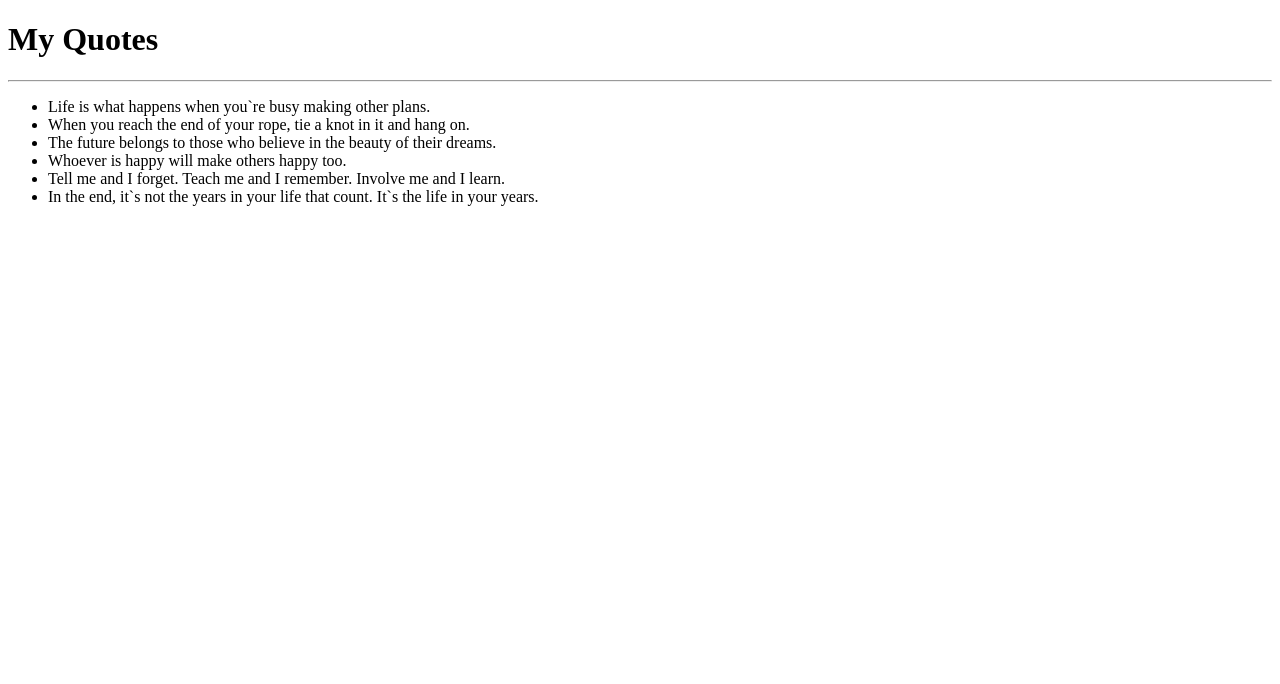
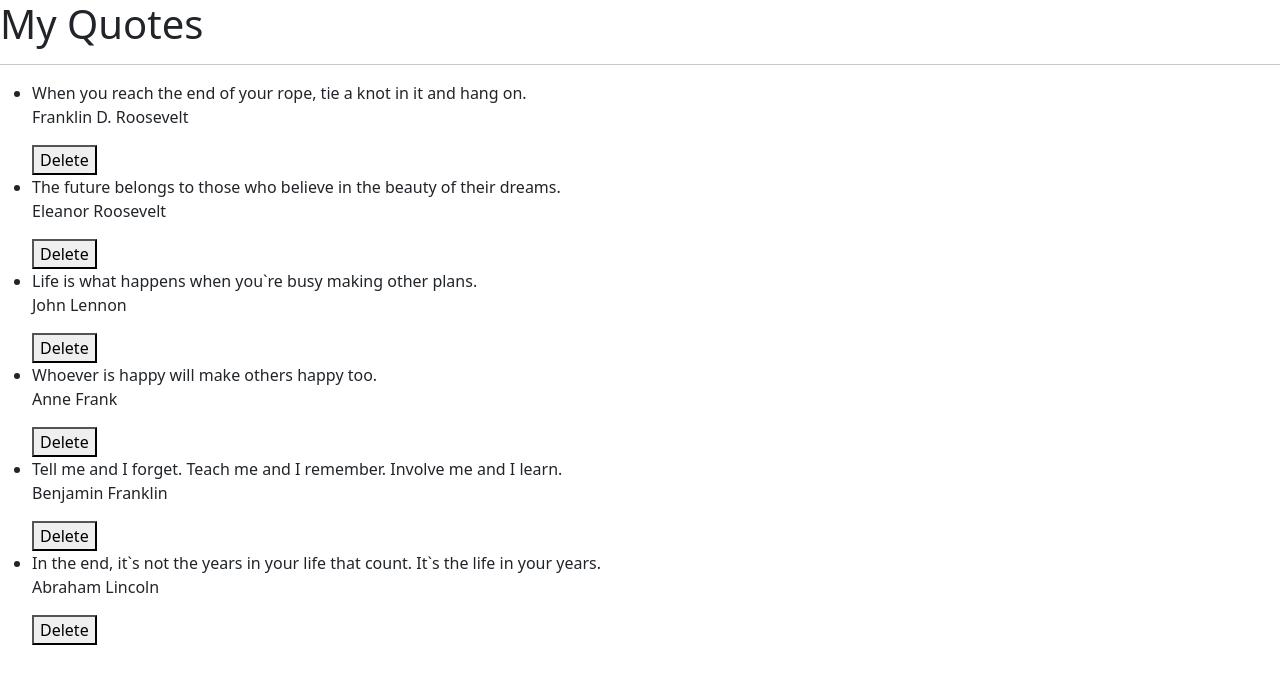
Before and after one commit to ErastusNjaramba/Quotes-App, an Angular app: page / in a window 1280 px wide. Shown: the top 684 px of the page. Built offline with nearby package versions, Linux system fonts and the light colour scheme.

Commit message:
a
Add bootstrap and delete button

```diff
--- a/package.json
+++ b/package.json
@@ -18,6 +18,8 @@
     "@angular/platform-browser": "~12.1.1",
     "@angular/platform-browser-dynamic": "~12.1.1",
     "@angular/router": "~12.1.1",
+    "bootstrap": "^5.0.2",
+    "popper": "^1.0.1",
     "rxjs": "~6.6.0",
     "tslib": "^2.2.0",
     "zone.js": "~0.11.4"
--- a/src/app/app.module.ts
+++ b/src/app/app.module.ts
@@ -4,11 +4,13 @@ import { BrowserModule } from '@angular/platform-browser';
 import { AppRoutingModule } from './app-routing.module';
 import { AppComponent } from './app.component';
 import { QuoteComponent } from './quote/quote.component';
+import { QuoteDetailComponent } from './quote-detail/quote-detail.component';
 
 @NgModule({
   declarations: [
     AppComponent,
-    QuoteComponent
+    QuoteComponent,
+    QuoteDetailComponent
   ],
   imports: [
     BrowserModule,
--- /dev/null
+++ b/src/app/quote-detail/quote-detail.component.html
@@ -0,0 +1,2 @@
+<p>{{addQuote.author}}</p>
+<button (click)='deleteQuote(true)'>Delete</button>
--- /dev/null
+++ b/src/app/quote-detail/quote-detail.component.ts
@@ -0,0 +1,22 @@
+import { Component, OnInit, Input, Output, EventEmitter } from '@angular/core';
+import { Quote } from '../quote';
+
+@Component({
+  selector: 'app-quote-detail',
+  templateUrl: './quote-detail.component.html',
+  styleUrls: ['./quote-detail.component.css']
+})
+export class QuoteDetailComponent implements OnInit {
+
+  @Input() addQuote: Quote;
+  @Output() isRead = new EventEmitter<boolean>();
+
+  deleteQuote(read:boolean){
+    this.isRead.emit(read);
+  }
+  constructor() { }
+
+  ngOnInit() {
+  }
+
+}
--- a/src/app/quote.ts
+++ b/src/app/quote.ts
@@ -1,5 +1,8 @@
 export class Quote {
-  id: number;
-  words: string;
-  author: string;
-}
+  constructor(
+  public id: number,
+  public words: string,
+  public author: string
+  )
+  {}
+ }
--- a/src/app/quote/quote.component.html
+++ b/src/app/quote/quote.component.html
@@ -2,8 +2,10 @@
   <h1>My Quotes</h1>
   <hr>
   <ul>
-    <li *ngFor='let quote of quotes'>
-      {{quote.words}}
-    </li>
+    <div *ngFor='let quote of quotes;let i = index'>
+    <li>{{quote.words}}</li>
+      <app-quote-detail [addQuote]='quote' (isRead)= 'quoteDelete($event, i)'></app-quote-detail>
+
+  </div>
   </ul>
 </div>
--- a/src/app/quote/quote.component.ts
+++ b/src/app/quote/quote.component.ts
@@ -10,13 +10,24 @@ import { Quote } from '../quote';
 export class QuoteComponent implements OnInit {
 
   quotes:Quote[] = [
-    {id:1, words:'Life is what happens when you`re busy making other plans.',author:'John Lennon'},
-    {id:2,words:'When you reach the end of your rope, tie a knot in it and hang on.',author:'Franklin D. Roosevelt'},
-    {id:3,words:'The future belongs to those who believe in the beauty of their dreams.',author:'Eleanor Roosevelt'},
-    {id:4,words:'Whoever is happy will make others happy too.',author:'Anne Frank'},
-    {id:5,words:'Tell me and I forget. Teach me and I remember. Involve me and I learn.',author:'Benjamin Franklin'},
-    {id:6,words:'In the end, it`s not the years in your life that count. It`s the life in your years. ',author:'Abraham Lincoln'},
+   new Quote (2, 'When you reach the end of your rope, tie a knot in it and hang on.', 'Franklin D. Roosevelt'),
+   new Quote (3, 'The future belongs to those who believe in the beauty of their dreams.', 'Eleanor Roosevelt'),
+   new Quote (1, 'Life is what happens when you`re busy making other plans.', 'John Lennon'),
+   new Quote (4, 'Whoever is happy will make others happy too.', 'Anne Frank'),
+   new Quote (5, 'Tell me and I forget. Teach me and I remember. Involve me and I learn.', 'Benjamin Franklin'),
+   new Quote (6, 'In the end, it`s not the years in your life that count. It`s the life in your years. ', 'Abraham Lincoln'),
   ];
+
+
+  quoteDelete(isRead, index){
+    if (isRead) {
+      let toDelete = confirm(`Are you sure you want to delete this Quote?`)
+      if (toDelete){
+        this.quotes.splice(index,1);
+      }
+  }
+}
+
 
   constructor() { }
 
--- a/src/styles.css
+++ b/src/styles.css
@@ -1 +1 @@
-/* You can add global styles to this file, and also import other style files */
+@import "~bootstrap/dist/css/bootstrap.css"
```
Also changed, not shown: src/app/quote-detail/quote-detail.component.css (added), 2 other files (tests, documents, lock files or other folders).
